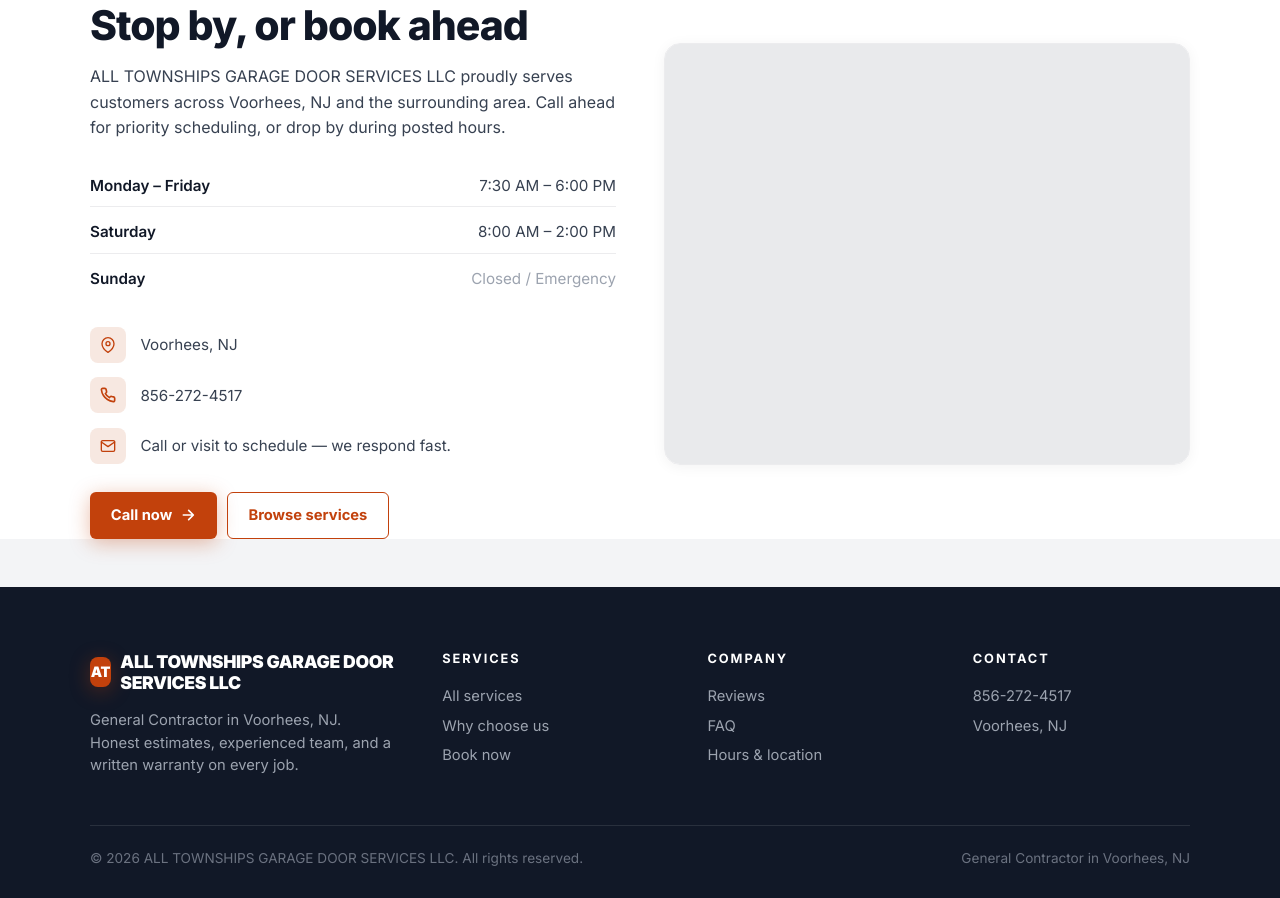
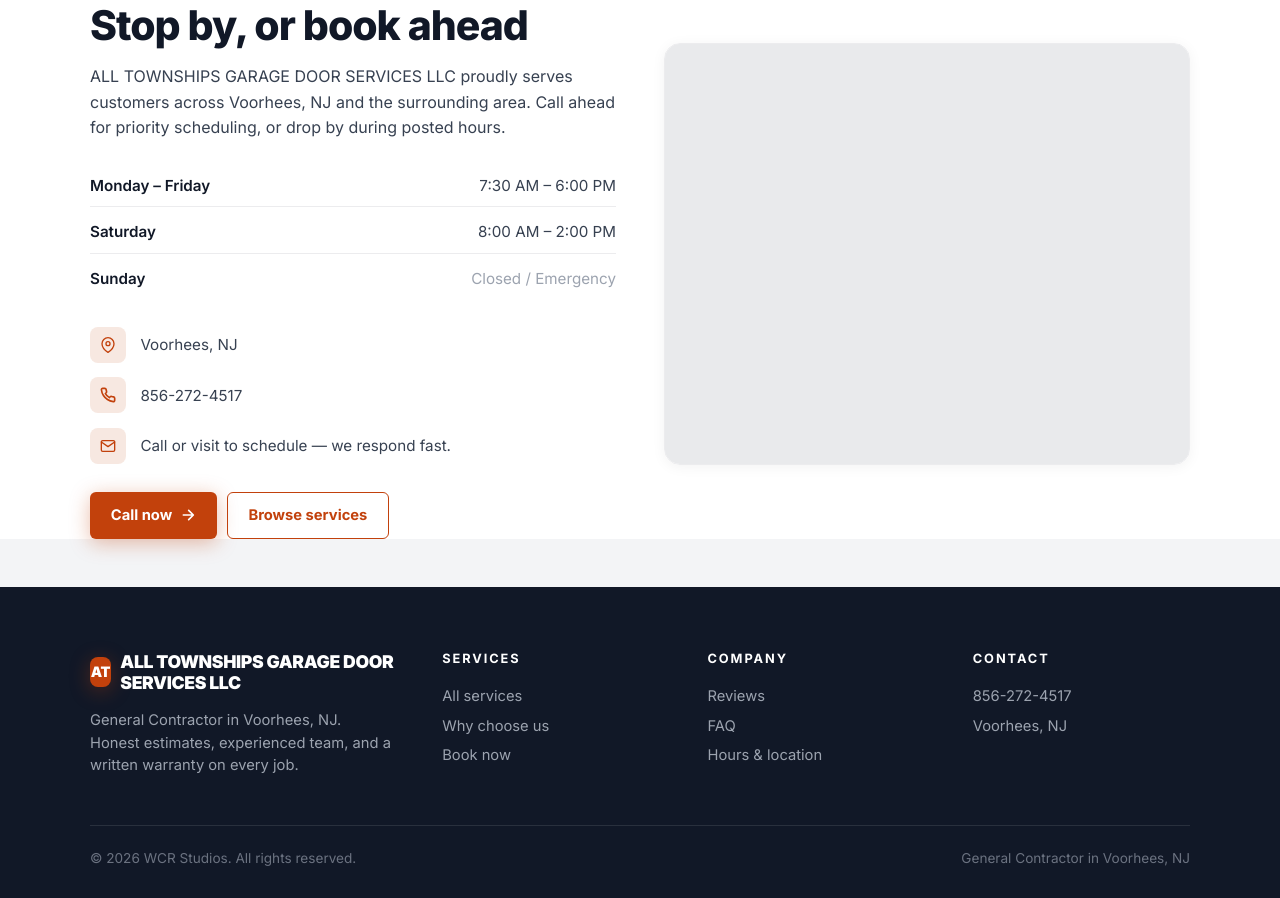
Before and after one commit to Wrenbjor/trades--all-townships-garage-door-services-llc, a plain HTML site: page index.html in a window 1280 px wide. Shown: the part 4720-5618 px from the top of the page. Drawn offline with nearby package versions, Linux system fonts and the light colour scheme; no server answers.

Commit message:
Update site

```diff
--- a/index.html
+++ b/index.html
@@ -605,7 +605,7 @@
     </div>
   </div>
   <div class="foot-bottom">
-    <div>&copy; 2026 ALL TOWNSHIPS GARAGE DOOR SERVICES LLC. All rights reserved.</div>
+    <div>&copy; 2026 WCR Studios. All rights reserved.</div>
     <div>General Contractor in Voorhees, NJ</div>
   </div>
 </footer>
```
